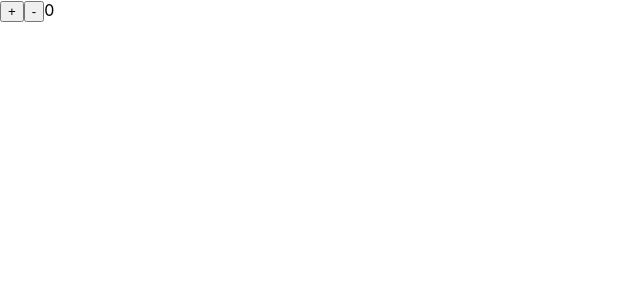
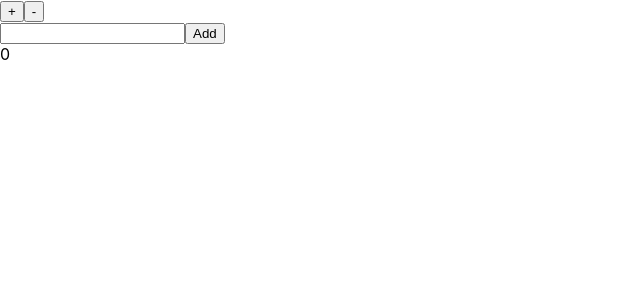
Before and after one commit to bhawnasingla/sample-react, a React (Create React App) app: page / in a window 1280 px wide. Shown: the top 300 px of the page, without its empty margins (0-640 px from the left). Built offline with nearby package versions, Linux system fonts and the light colour scheme.

Commit message:
Counter example: Add feature to add by imput amount

```diff
--- a/src/App.js
+++ b/src/App.js
@@ -1,15 +1,24 @@
 import React from 'react';
 import './App.css';
-import {decrementAction, incrementAction} from './actions';
+import {addByAmountAction, decrementAction, incrementAction} from './actions';
 import {useDispatch, useSelector} from 'react-redux';
 
 export const App = () => {
+    let input;
     const counterValue = useSelector(state => state.counter.value);
     const dispatch = useDispatch();
     return (
         <div>
             <button type='button' onClick={() => dispatch(incrementAction())}>+</button>
             <button type='button' onClick={() => dispatch(decrementAction())}>-</button>
+            <form onSubmit={
+                e => {
+                    e.preventDefault();
+                    dispatch(addByAmountAction(Number(input.value)))
+                }}>
+                <input ref={e => input = e}/>
+                <button type="submit">Add</button>
+            </form>
             <label>{counterValue}</label>
         </div>
     );
--- a/src/actions/index.js
+++ b/src/actions/index.js
@@ -4,3 +4,7 @@ export const incrementAction = () => ({
 export const decrementAction = () => ({
     type: 'DECREMENT'
 });
+export const addByAmountAction = (amount) => ({
+    type: 'ADD_BY_AMOUNT',
+    payload: amount
+});
--- a/src/reducers/index.js
+++ b/src/reducers/index.js
@@ -6,6 +6,8 @@ export const reducer = (state = initialState, action) => {
             return {...state, counter: {value: state.counter.value + 1}};
         case 'DECREMENT':
             return {...state, counter: {value: state.counter.value - 1}};
+        case 'ADD_BY_AMOUNT':
+            return {...state, counter: {value: state.counter.value + action.payload}};
         default:
             return state;
     }
```
